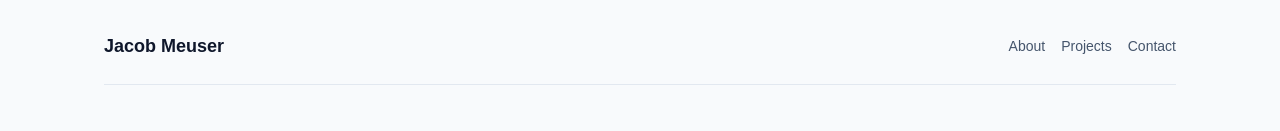
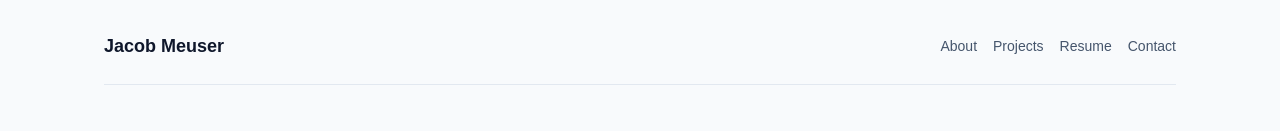
Before and after one commit to jakemsr/nextjs-portfolio, a Next.js app: page / in a window 1280 px wide. Shown: the top 131 px of the page. Built offline with nearby package versions, Linux system fonts and the light colour scheme.

Commit message:
feat: Add resume

```diff
--- a/app/page.tsx
+++ b/app/page.tsx
@@ -101,6 +101,7 @@ export default function Home() {
           <nav className="flex flex-wrap items-center gap-4 text-sm text-slate-600 dark:text-slate-300">
             <a href="#about" className="relative hover:text-slate-900 dark:hover:text-white after:absolute after:bottom-0 after:left-0 after:h-0.5 after:w-full after:origin-bottom-right after:scale-x-0 after:bg-slate-900 dark:after:bg-slate-100 after:transition-transform after:duration-300 after:ease-in-out hover:after:origin-bottom-left hover:after:scale-x-100">About</a>
             <a href="#projects" className="relative hover:text-slate-900 dark:hover:text-white after:absolute after:bottom-0 after:left-0 after:h-0.5 after:w-full after:origin-bottom-right after:scale-x-0 after:bg-slate-900 dark:after:bg-slate-100 after:transition-transform after:duration-300 after:ease-in-out hover:after:origin-bottom-left hover:after:scale-x-100">Projects</a>
+            <a href="/resume.pdf" target="_blank" className="relative hover:text-slate-900 dark:hover:text-white after:absolute after:bottom-0 after:left-0 after:h-0.5 after:w-full after:origin-bottom-right after:scale-x-0 after:bg-slate-900 dark:after:bg-slate-100 after:transition-transform after:duration-300 after:ease-in-out hover:after:origin-bottom-left hover:after:scale-x-100">Resume</a>
             <a href="#" onClick={() => { setShowModal(true); setResult(null); }} className="relative hover:text-slate-900 dark:hover:text-white after:absolute after:bottom-0 after:left-0 after:h-0.5 after:w-full after:origin-bottom-right after:scale-x-0 after:bg-slate-900 dark:after:bg-slate-100 after:transition-transform after:duration-300 after:ease-in-out hover:after:origin-bottom-left hover:after:scale-x-100">Contact</a>
           </nav>
         </header>
```
Also changed, not shown: 1 other file (tests, documents, lock files or other folders).
